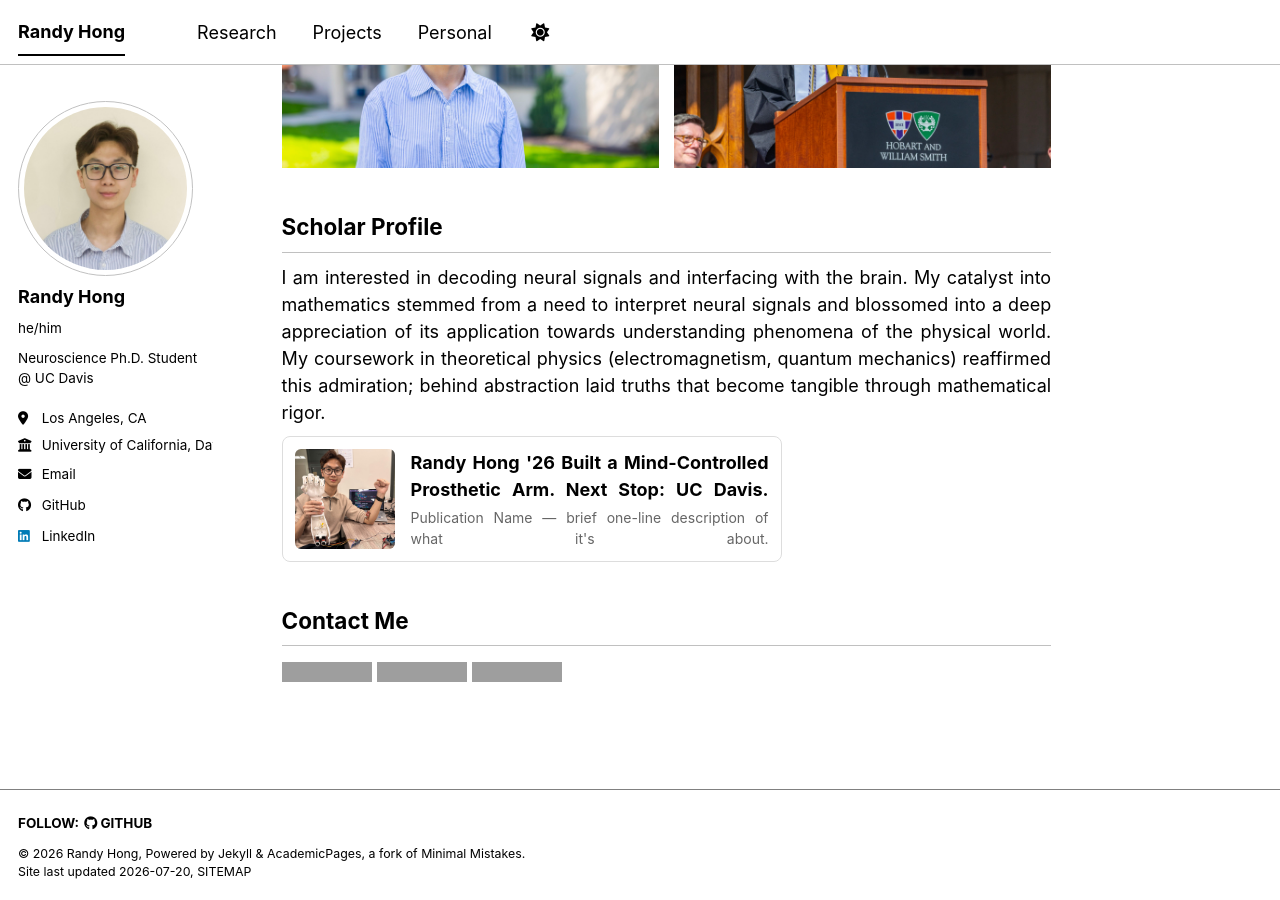
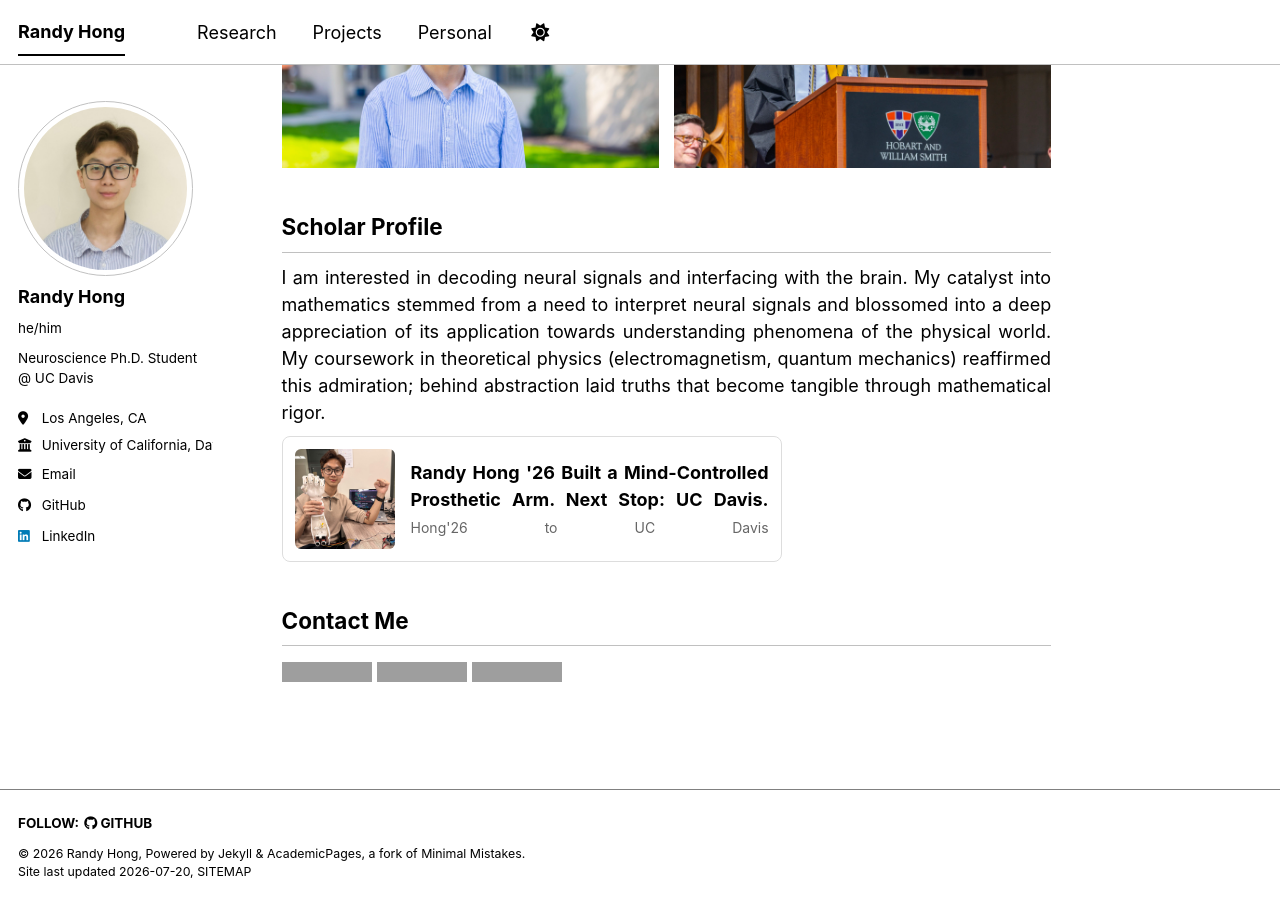
Before and after one commit to randyhongg/randyhongg.github.io, a Jekyll site: the page built from _pages/about.md, in a window 1280 px wide and 900 px high, scrolled down 592 px. Built offline with Jekyll 4.4.1, drawn with Linux system fonts in a browser that asks for light colours; a style sheet for code colours, icons or effects is not loaded; grey boxes are pictures that could not be loaded.

Commit message:
Update about.md

```diff
--- a/_pages/about.md
+++ b/_pages/about.md
@@ -37,10 +37,10 @@ I am interested in decoding neural signals and interfacing with the brain. My ca
 
 <a href="https://www.hws.edu/news/2026/randy-hong-uc-davis.aspx" target="_blank" style="text-decoration: none; color: inherit;">
   <div style="display: flex; align-items: center; gap: 16px; border: 1px solid #ddd; border-radius: 8px; padding: 12px; margin-top: 10px; max-width: 500px; transition: box-shadow 0.2s;">
-    <img src="images/arm_pose.jpg" alt="Article thumbnail" style="width: 100px; height: 100px; object-fit: cover; border-radius: 6px; flex-shrink: 0;">
+    <img src="../images/arm_pose.jpg" alt="Article thumbnail" style="width: 100px; height: 100px; object-fit: cover; border-radius: 6px; flex-shrink: 0;">
     <div>
       <strong>Randy Hong '26 Built a Mind-Controlled Prosthetic Arm. Next Stop: UC Davis.</strong>
-      <p style="margin: 4px 0 0; font-size: 14px; color: #666;">Publication Name — brief one-line description of what it's about.</p>
+      <p style="margin: 4px 0 0; font-size: 14px; color: #666;">Hong'26 to UC Davis</p>
     </div>
   </div>
 </a>
```
